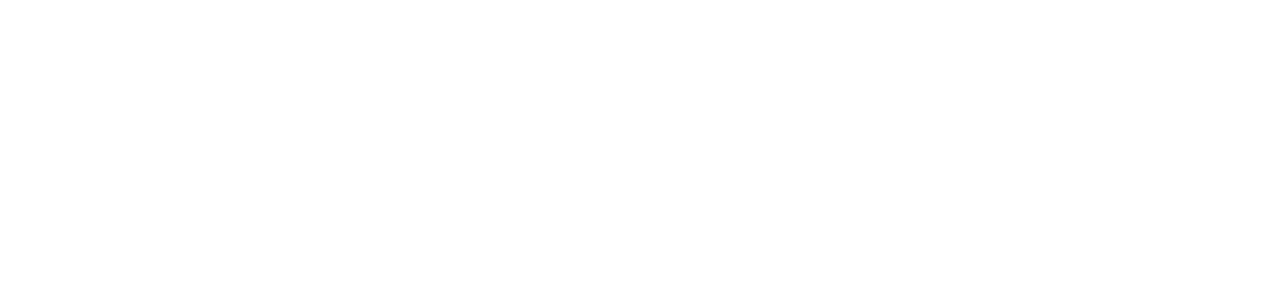
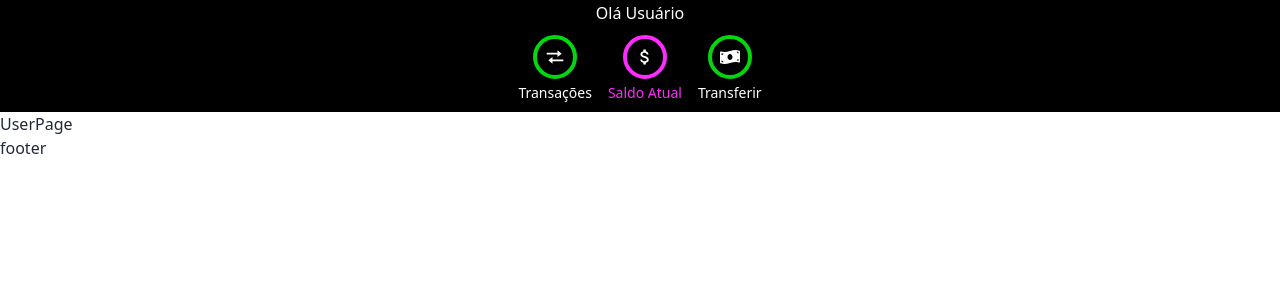
Before and after one commit to HalisterFernando/gzbank, a React (Create React App) app in the folder app/frontend/: page /balance in a window 1280 px wide. Before the commit this address had no page. Shown: the top 300 px of the page. Built offline with nearby package versions, Linux system fonts and the light colour scheme.

Commit message:
refactor: :recycle: refatorado para melhor semântica

```diff
--- a/app/frontend/src/pages/FormPage.tsx
+++ b/app/frontend/src/pages/FormPage.tsx
@@ -7,7 +7,7 @@
   const loginPath = window.location.href.includes('login')
   return (
     <Form
-    onSubmit={() => loginPath ? history('/user') : history('/login')}
+    onSubmit={() => loginPath ? history('/balance') : history('/login')}
     />
   )
 }
--- a/app/frontend/src/pages/UserPage.tsx
+++ b/app/frontend/src/pages/UserPage.tsx
@@ -7,19 +7,19 @@
 const UserPage = () => {
   const { loading } = useLoading()
   return (
-    <div>
+    <>
       {
         loading ?
         (<Loading />) :
         (
-          <>
+          <div>
             <Header />
             <h1>UserPage</h1>
             <PageFooter />
-          </>
+          </div>
         )
       }
-    </div>
+    </>
   )
 }
 
--- a/app/frontend/src/routes/ComponentRoutes.tsx
+++ b/app/frontend/src/routes/ComponentRoutes.tsx
@@ -12,7 +12,7 @@
       <Route path='/' element={ <Welcome/> } />
       <Route path='/signin' element={ <FormPage /> } />
       <Route path='/login'  element={ <FormPage /> } />
-      <Route path='/user' element={ <UserPage />} />
+      <Route path='/balance' element={ <UserPage />} />
     </Routes>
   )
 }
```
